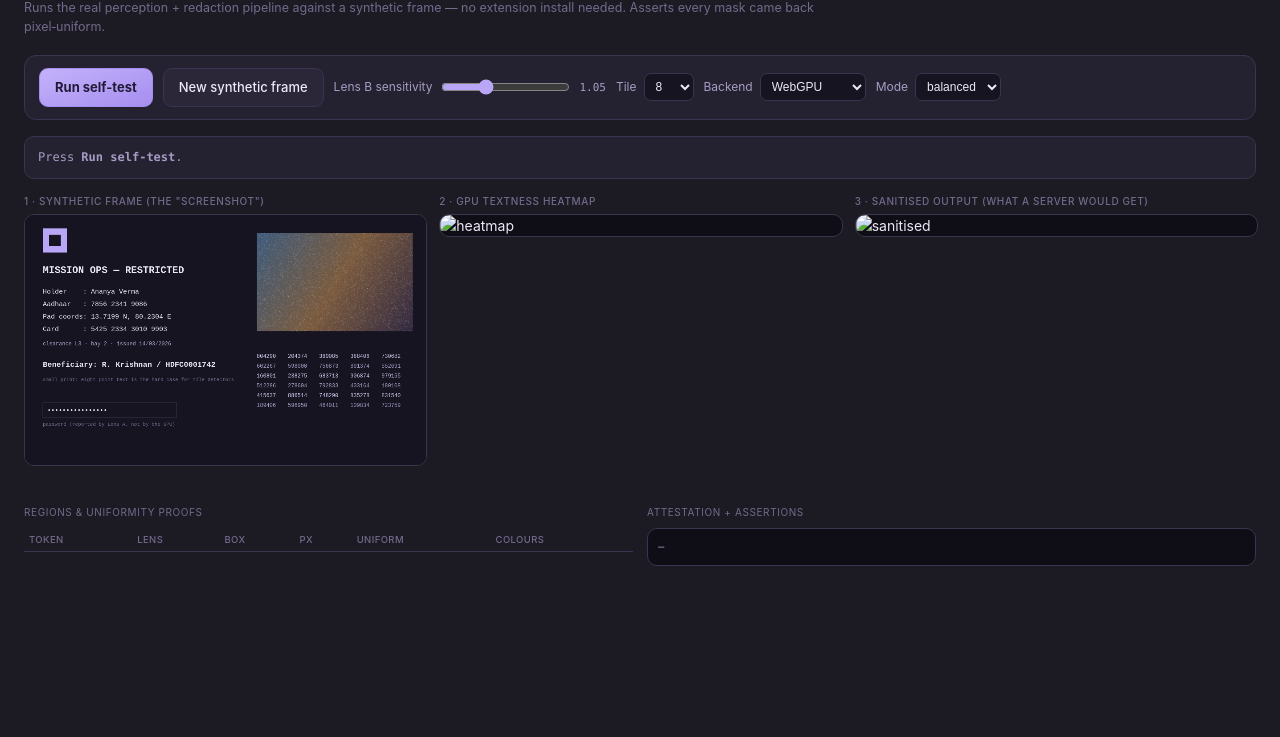
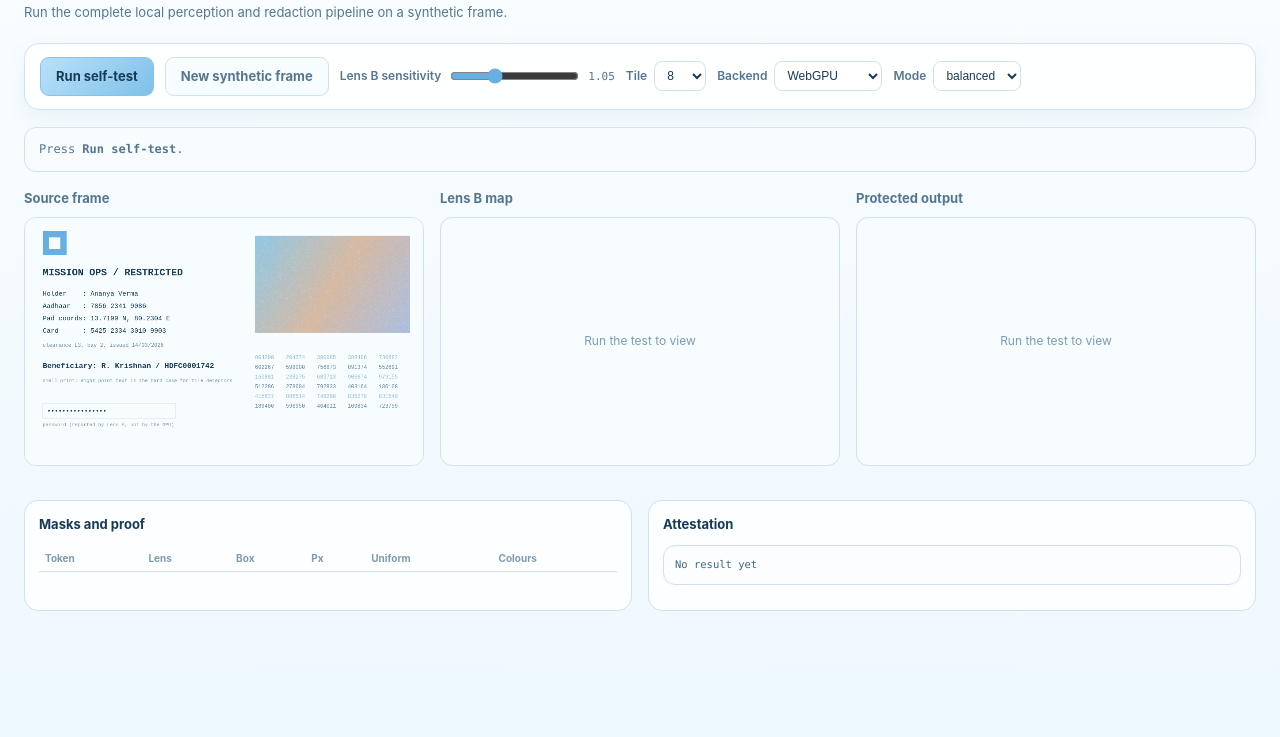
Before and after one commit to sumyuck/Aegis-Agent, a browser extension: page tools/selftest.html in a window 1280 px wide. Shown: the part 63-800 px from the top of the page. Drawn offline with Linux system fonts and the light colour scheme.

Commit message:
Style self-test with pastel blue dashboard

```diff
--- a/tools/selftest.html
+++ b/tools/selftest.html
@@ -2,49 +2,38 @@
 <html lang="en">
 <meta charset="utf-8">
 <meta name="viewport" content="width=device-width,initial-scale=1">
-<title>Aegis-Agent · perception self-test</title>
+<title>Aegis-Agent self-test</title>
 <style>
-  :root { --bg:#1c1a23; --panel:#242130; --line:#3a3450; --fg:#ece8f7;
-          --dim:#a79cc4; --muted:#736a8c; --lavender:#b9a6f7; --lavender-dim:#8b7bc4;
-          --mint:#8fe3c4; --peach:#f6c99a; --rose:#f5a3b3; --sky:#9ecdf5; --accent:var(--lavender);
-          --mono: ui-monospace,SFMono-Regular,Menlo,monospace; }
-  body { margin:0; background:var(--bg); color:var(--fg); font:14px/1.5 -apple-system,"Segoe UI",Roboto,sans-serif; padding:24px; }
-  h1 { font-size:17px; margin:0 0 4px; font-weight:650; } h1 span { color:var(--lavender); }
-  .lede { color:var(--muted); font-size:12.5px; max-width:820px; margin-bottom:18px; }
-  .bar { display:flex; gap:10px; align-items:center; flex-wrap:wrap; margin-bottom:16px;
-         background:var(--panel); border:1px solid var(--line); border-radius:12px; padding:12px 14px; }
-  button { font:inherit; font-size:13px; padding:9px 15px; border-radius:9px; cursor:pointer;
-           background:linear-gradient(160deg,#c3b2fa,#a68ef0); border:1px solid #a68ef0; color:#211b38; font-weight:650; }
-  button.sec { background:#2b2739; border-color:var(--line); color:var(--fg); font-weight:500; }
-  label { font-size:12px; color:var(--dim); display:flex; gap:7px; align-items:center; }
-  input[type=range] { accent-color:var(--lavender); }
-  select { background:#161420; color:var(--fg); border:1px solid var(--line); border-radius:7px; padding:5px 7px; font-size:12px; }
-  .verdict { font:12px/1.6 var(--mono); padding:11px 13px; border-radius:10px; border:1px solid var(--line);
-             background:var(--panel); color:var(--dim); margin-bottom:16px; white-space:pre-wrap; }
-  .verdict.ok { color:#c9f5e2; background:#152922; border-color:#2d5a49; }
-  .verdict.bad { color:#fbd7dd; background:#2a1a1f; border-color:#5a3540; }
-  .cols { display:grid; grid-template-columns:repeat(3,1fr); gap:14px; }
-  .col h3 { font:10px -apple-system,sans-serif; text-transform:uppercase; letter-spacing:.6px;
-            color:var(--muted); margin:0 0 7px; font-weight:500; }
-  .col img, .col canvas { width:100%; border:1px solid var(--line); border-radius:10px; display:block; background:#0f0d15; }
-  pre { font:10.5px/1.5 var(--mono); background:#0f0d15; border:1px solid var(--line); border-radius:10px;
-        padding:10px; overflow:auto; max-height:320px; color:#b8a9d9; }
-  .grid2 { display:grid; grid-template-columns:1fr 1fr; gap:14px; margin-top:16px; }
-  table { width:100%; border-collapse:collapse; font:11px var(--mono); }
-  th { text-align:left; font:9.5px -apple-system,sans-serif; text-transform:uppercase; letter-spacing:.4px;
-       color:var(--muted); border-bottom:1px solid var(--line); padding:6px 5px; font-weight:500; }
-  td { padding:5px 5px; border-bottom:1px solid #2a2638; }
-  .m { display:grid; grid-template-columns:repeat(6,1fr); gap:8px; margin-top:14px; }
-  .m div { background:var(--panel); border:1px solid var(--line); border-radius:9px; padding:7px 9px; }
-  .m .k { font:9px -apple-system,sans-serif; text-transform:uppercase; letter-spacing:.4px; color:var(--muted); }
-  .m .v { font:13px var(--mono); }
+  :root { --bg:#f1f9ff; --panel:#fff; --panel-blue:#f7fcff; --line:#cfe2f0; --fg:#163b57;
+          --dim:#547691; --muted:#7c9bb0; --accent:#65afe2; --mint:#248b78; --rose:#b65d6e; --sky:#3f93c9;
+          --mono:ui-monospace,SFMono-Regular,Menlo,monospace; }
+  * { box-sizing:border-box; }
+  body { margin:0; min-height:100vh; background:linear-gradient(180deg,#f9fdff,#eef8ff); color:var(--fg); font:14px/1.5 -apple-system,"Segoe UI",Roboto,sans-serif; }
+  main { width:min(1400px,100%); margin:auto; padding:28px 24px 44px; }
+  h1 { font-size:22px; margin:0 0 5px; font-weight:750; letter-spacing:-.3px; } h1 span { color:var(--sky); }
+  .lede { color:var(--dim); font-size:13px; max-width:700px; margin:0 0 20px; }
+  .bar { display:flex; gap:11px; align-items:center; flex-wrap:wrap; margin-bottom:17px; background:rgba(255,255,255,.9); border:1px solid var(--line); border-radius:15px; padding:13px 15px; box-shadow:0 8px 22px rgba(57,117,155,.07); }
+  button { font:inherit; font-size:13px; padding:9px 15px; border-radius:9px; cursor:pointer; background:linear-gradient(135deg,#b9e1f9,#7fc0e9); border:1px solid #85c3e9; color:#163b57; font-weight:700; }
+  button.sec { background:var(--panel-blue); border-color:var(--line); color:var(--dim); }
+  label { font-size:12px; color:var(--dim); display:flex; gap:7px; align-items:center; font-weight:600; }
+  input[type=range] { accent-color:var(--accent); }
+  select { background:#fff; color:var(--fg); border:1px solid var(--line); border-radius:8px; padding:6px 8px; font-size:12px; }
+  .verdict { font:12px/1.6 var(--mono); padding:12px 14px; border-radius:12px; border:1px solid var(--line); background:#f9fcff; color:var(--dim); margin-bottom:17px; white-space:pre-wrap; }
+  .verdict.ok { color:#16715f; background:#e4f7f1; border-color:#a8dbcd; }.verdict.bad { color:#a4475c; background:#fff0f3; border-color:#efc1ca; }
+  .cols { display:grid; grid-template-columns:repeat(3,1fr); gap:16px; }.col { min-width:0; }.col h3 { color:var(--dim); margin:0 0 8px; font-size:13px; font-weight:700; }
+  .col canvas, .preview { width:100%; border:1px solid var(--line); border-radius:12px; display:block; background:#f7fcff; }
+  .preview { position:relative; min-height:220px; aspect-ratio:900 / 560; overflow:hidden; display:grid; place-items:center; color:var(--muted); font-size:12px; }
+  .preview img { width:100%; height:100%; object-fit:contain; }.preview img[hidden], .preview span[hidden] { display:none; }
+  pre { font:10.5px/1.5 var(--mono); background:#fbfdff; border:1px solid var(--line); border-radius:12px; padding:11px; overflow:auto; max-height:320px; color:#3d6685; }
+  .grid2 { display:grid; grid-template-columns:1fr 1fr; gap:16px; margin-top:18px; }.grid2 > div { padding:14px; background:rgba(255,255,255,.84); border:1px solid var(--line); border-radius:14px; }
+  table { width:100%; border-collapse:collapse; font:11px var(--mono); } th { text-align:left; color:var(--muted); border-bottom:1px solid var(--line); padding:7px 6px; font:700 10px -apple-system,sans-serif; } td { padding:7px 6px; border-bottom:1px solid #e6f0f7; }
+  .m { display:grid; grid-template-columns:repeat(6,1fr); gap:9px; margin-top:16px; }.m div { background:rgba(255,255,255,.9); border:1px solid var(--line); border-radius:11px; padding:8px 10px; }.m .k { font:10px -apple-system,sans-serif; color:var(--muted); }.m .v { font:13px var(--mono); }
+  @media (max-width:900px) { .cols,.grid2 { grid-template-columns:1fr; }.m { grid-template-columns:repeat(3,1fr); } main { padding:20px 14px 30px; } }
 </style>
 <body>
-<h1>Aegis&#8209;Agent <span>perception self&#8209;test</span></h1>
-<p class="lede">
-  Runs the real perception + redaction pipeline against a synthetic frame — no extension
-  install needed. Asserts every mask came back pixel&#8209;uniform.
-</p>
+<main>
+<h1>Aegis-Agent <span>self-test</span></h1>
+<p class="lede">Run the complete local perception and redaction pipeline on a synthetic frame.</p>
 
 <div class="bar">
   <button id="run">Run self-test</button>
@@ -62,19 +51,20 @@
 <div id="verdict" class="verdict">Press <b>Run self-test</b>.</div>
 
 <div class="cols">
-  <div class="col"><h3>1 · synthetic frame (the "screenshot")</h3><canvas id="src" width="900" height="560"></canvas></div>
-  <div class="col"><h3>2 · GPU textness heatmap</h3><img id="heat" alt="heatmap"></div>
-  <div class="col"><h3>3 · sanitised output (what a server would get)</h3><img id="out" alt="sanitised"></div>
+  <div class="col"><h3>Source frame</h3><canvas id="src" width="900" height="560"></canvas></div>
+  <div class="col"><h3>Lens B map</h3><div class="preview"><img id="heat" alt="heatmap" hidden><span id="heatEmpty">Run the test to view</span></div></div>
+  <div class="col"><h3>Protected output</h3><div class="preview"><img id="out" alt="sanitised" hidden><span id="outEmpty">Run the test to view</span></div></div>
 </div>
 
 <div class="m" id="metrics"></div>
 
 <div class="grid2">
-  <div><h3 style="font:10px -apple-system,sans-serif;text-transform:uppercase;letter-spacing:.6px;color:var(--muted)">Regions &amp; uniformity proofs</h3>
+  <div><h3 style="margin:0 0 10px;font-size:13px">Masks and proof</h3>
     <table id="tbl"><thead><tr><th>Token</th><th>Lens</th><th>Box</th><th>Px</th><th>Uniform</th><th>Colours</th></tr></thead><tbody></tbody></table></div>
-  <div><h3 style="font:10px -apple-system,sans-serif;text-transform:uppercase;letter-spacing:.6px;color:var(--muted)">Attestation + assertions</h3>
-    <pre id="json">—</pre></div>
+  <div><h3 style="margin:0 0 10px;font-size:13px">Attestation</h3>
+    <pre id="json">No result yet</pre></div>
 </div>
+</main>
 
 <script type="module">
 import { sanitize } from '/extension/offscreen/redactor.js';
@@ -87,11 +77,11 @@ const src = $('src');
 function render() {
   const g = src.getContext('2d');
   const W = src.width, H = src.height;
-  g.fillStyle = '#161420'; g.fillRect(0, 0, W, H);
+  g.fillStyle = '#f7fcff'; g.fillRect(0, 0, W, H);
 
   // photographic region — a smooth gradient plus noise: high variance, low crossings
   const grad = g.createLinearGradient(520, 40, 880, 260);
-  grad.addColorStop(0, '#3d5a7a'); grad.addColorStop(.5, '#7a5a3d'); grad.addColorStop(1, '#2e2640');
+  grad.addColorStop(0, '#8fc7e6'); grad.addColorStop(.5, '#d6b9a2'); grad.addColorStop(1, '#a9bde1');
   g.fillStyle = grad; g.fillRect(520, 40, 350, 220);
   for (let i = 0; i < 9000; i++) {
     g.fillStyle = `rgba(255,255,255,${Math.random() * 0.12})`;
@@ -99,18 +89,18 @@ function render() {
   }
 
   // solid logo block — high contrast, no crossings
-  g.fillStyle = '#b9a6f7'; g.fillRect(40, 30, 54, 54);
-  g.fillStyle = '#161420'; g.fillRect(54, 44, 26, 26);
+  g.fillStyle = '#65afe2'; g.fillRect(40, 30, 54, 54);
+  g.fillStyle = '#f7fcff'; g.fillRect(54, 44, 26, 26);
 
   const lines = [
-    ['600 22px ui-monospace, monospace', '#ece8f7', 'MISSION OPS — RESTRICTED', 40, 130],
-    ['15px ui-monospace, monospace', '#ece8f7', 'Holder    : Ananya Verma', 40, 176],
-    ['15px ui-monospace, monospace', '#ece8f7', 'Aadhaar   : 7856 2341 9086', 40, 204],
-    ['15px ui-monospace, monospace', '#ece8f7', 'Pad coords: 13.7199 N, 80.2304 E', 40, 232],
-    ['15px ui-monospace, monospace', '#ece8f7', 'Card      : 5425 2334 3010 9903', 40, 260],
-    ['12px ui-monospace, monospace', '#a79cc4', 'clearance L3 · bay 2 · issued 14/03/2026', 40, 292],
-    ['600 17px ui-monospace, monospace', '#ece8f7', 'Beneficiary: R. Krishnan / HDFC0001742', 40, 340],
-    ['11px ui-monospace, monospace', '#736a8c', 'small print: eight point text is the hard case for tile detectors', 40, 372]
+    ['600 22px ui-monospace, monospace', '#163b57', 'MISSION OPS / RESTRICTED', 40, 130],
+    ['15px ui-monospace, monospace', '#163b57', 'Holder    : Ananya Verma', 40, 176],
+    ['15px ui-monospace, monospace', '#163b57', 'Aadhaar   : 7856 2341 9086', 40, 204],
+    ['15px ui-monospace, monospace', '#163b57', 'Pad coords: 13.7199 N, 80.2304 E', 40, 232],
+    ['15px ui-monospace, monospace', '#163b57', 'Card      : 5425 2334 3010 9903', 40, 260],
+    ['12px ui-monospace, monospace', '#668aa5', 'clearance L3, bay 2, issued 14/03/2026', 40, 292],
+    ['600 17px ui-monospace, monospace', '#163b57', 'Beneficiary: R. Krishnan / HDFC0001742', 40, 340],
+    ['11px ui-monospace, monospace', '#7c9bb0', 'small print: eight point text is the hard case for tile detectors', 40, 372]
   ];
   for (const [font, fill, text, x, y] of lines) { g.font = font; g.fillStyle = fill; g.fillText(text, x, y); }
 
@@ -118,15 +108,15 @@ function render() {
   g.font = '12px ui-monospace, monospace';
   for (let r = 0; r < 6; r++) {
     for (let c = 0; c < 5; c++) {
-      g.fillStyle = r % 2 ? '#a79cc4' : '#d6cdf0';
+      g.fillStyle = r % 2 ? '#668aa5' : '#94bdd8';
       g.fillText(String(100000 + Math.floor(Math.random() * 899999)), 520 + c * 70, 320 + r * 22);
     }
   }
   // a DOM-known field, to exercise Lens A fusion
-  g.strokeStyle = '#3a3450'; g.strokeRect(40, 420, 300, 34);
-  g.fillStyle = '#ece8f7'; g.font = '14px ui-monospace, monospace';
+  g.strokeStyle = '#cfe2f0'; g.strokeRect(40, 420, 300, 34);
+  g.fillStyle = '#163b57'; g.font = '14px ui-monospace, monospace';
   g.fillText('••••••••••••••••', 50, 442);
-  g.fillStyle = '#736a8c'; g.font = '11px ui-monospace, monospace';
+  g.fillStyle = '#7c9bb0'; g.font = '11px ui-monospace, monospace';
   g.fillText('password (reported by Lens A, not by the GPU)', 40, 472);
 }
 
@@ -160,7 +150,13 @@ async function run() {
     });
 
     $('out').src = URL.createObjectURL(result.sanitizedBlob);
-    if (result.heatmapBlob) $('heat').src = URL.createObjectURL(result.heatmapBlob);
+    $('out').hidden = false;
+    $('outEmpty').hidden = true;
+    if (result.heatmapBlob) {
+      $('heat').src = URL.createObjectURL(result.heatmapBlob);
+      $('heat').hidden = false;
+      $('heatEmpty').hidden = true;
+    }
 
     // ---- assertions ----
     const A = [];
@@ -183,8 +179,8 @@ async function run() {
     $('verdict').className = `verdict ${failed.length ? 'bad' : 'ok'}`;
     $('verdict').textContent =
       `${failed.length ? '✗ ' + failed.length + ' assertion(s) failed' : '✓ all ' + A.length + ' assertions passed'}\n` +
-      `backend: ${result.vision.backend}${result.vision.adapter ? ' · ' + (result.vision.adapter.vendor || '') + ' ' + (result.vision.adapter.architecture || '') : ''}` +
-      ` · ${result.vision.cells} tiles · ${result.vision.candidates} candidates · ${result.regions.length} masks\n` +
+      `backend: ${result.vision.backend}${result.vision.adapter ? ', ' + (result.vision.adapter.vendor || '') + ' ' + (result.vision.adapter.architecture || '') : ''}` +
+      `, ${result.vision.cells} tiles, ${result.vision.candidates} candidates, ${result.regions.length} masks\n` +
       A.map(([n, ok]) => `  ${ok ? '✓' : '✗'} ${n}`).join('\n');
 
     const m = result.metrics;
@@ -200,9 +196,9 @@ async function run() {
     const tb = $('tbl').querySelector('tbody');
     tb.innerHTML = result.regions.map((r, i) => {
       const p = result.verification.proofs[i];
-      return `<tr><td style="color:#b9a6f7">${r.token}</td><td>${r.source}</td>` +
+      return `<tr><td style="color:#3f93c9">${r.token}</td><td>${r.source}</td>` +
         `<td>${r.box.x},${r.box.y} ${r.box.w}×${r.box.h}</td><td>${p.pixels}</td>` +
-        `<td style="color:${p.uniform ? '#8fe3c4' : '#f5a3b3'}">${p.uniform ? 'yes · 0 bits' : 'NO'}</td>` +
+        `<td style="color:${p.uniform ? '#248b78' : '#b65d6e'}">${p.uniform ? 'yes, 0 bits' : 'NO'}</td>` +
         `<td>${p.distinctColours}</td></tr>`;
     }).join('');
 
@@ -223,7 +219,7 @@ async function run() {
 
 $('thr').addEventListener('input', () => { $('thrV').textContent = parseFloat($('thr').value).toFixed(2); });
 $('run').addEventListener('click', run);
-$('rerender').addEventListener('click', () => { render(); $('verdict').textContent = 'new frame rendered — run again'; });
+$('rerender').addEventListener('click', () => { render(); $('verdict').textContent = 'New frame rendered. Run again.'; });
 render();
 </script>
 </body>
```
